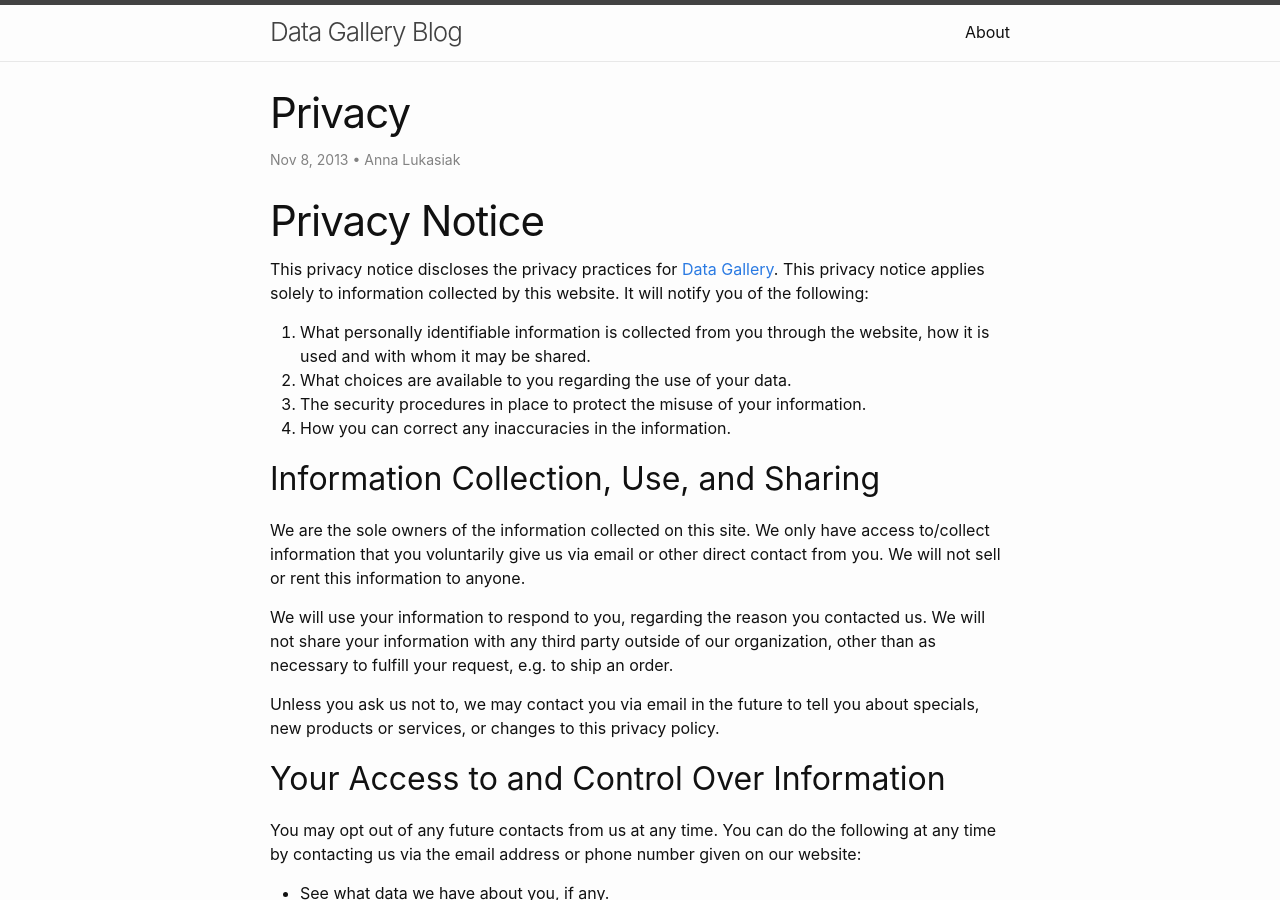
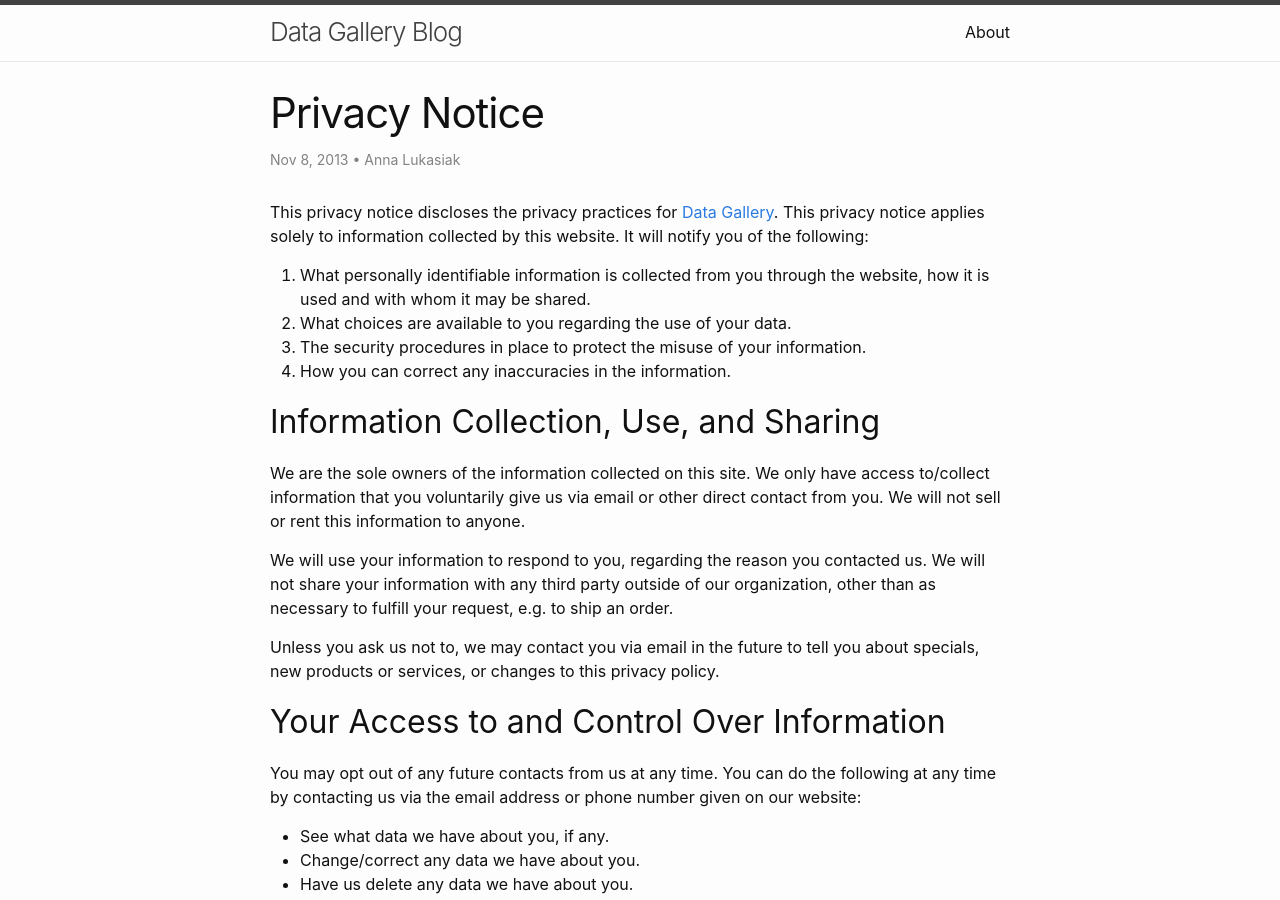
Before and after one commit to DataGallery/blog, a Jekyll site: the page built from _posts/2013-11-08-Privacy.md, in a window 1280 px wide and 900 px high. Built offline with Jekyll 4.4.1, drawn with Linux system fonts in a browser that asks for light colours.

Commit message:
terms and privacy

```diff
--- a/_posts/2013-11-08-Privacy.md
+++ b/_posts/2013-11-08-Privacy.md
@@ -1,12 +1,10 @@
 ---
 layout: post
-title:  "Privacy"
+title:  "Privacy Notice"
 date:   2013-11-08 10:02:00
 categories: legal
 author:  Anna Lukasiak
 ---
-# Privacy Notice
-
 This privacy notice discloses the privacy practices for [Data Gallery](https://datagallery.io). This privacy notice applies solely to information collected by this website. It will notify you of the following:
 
 1. What personally identifiable information is collected from you through the website, how it is used and with whom it may be shared.
```
Also changed, not shown: _posts/2013-11-08-Terms.md (+1 -3 lines).
